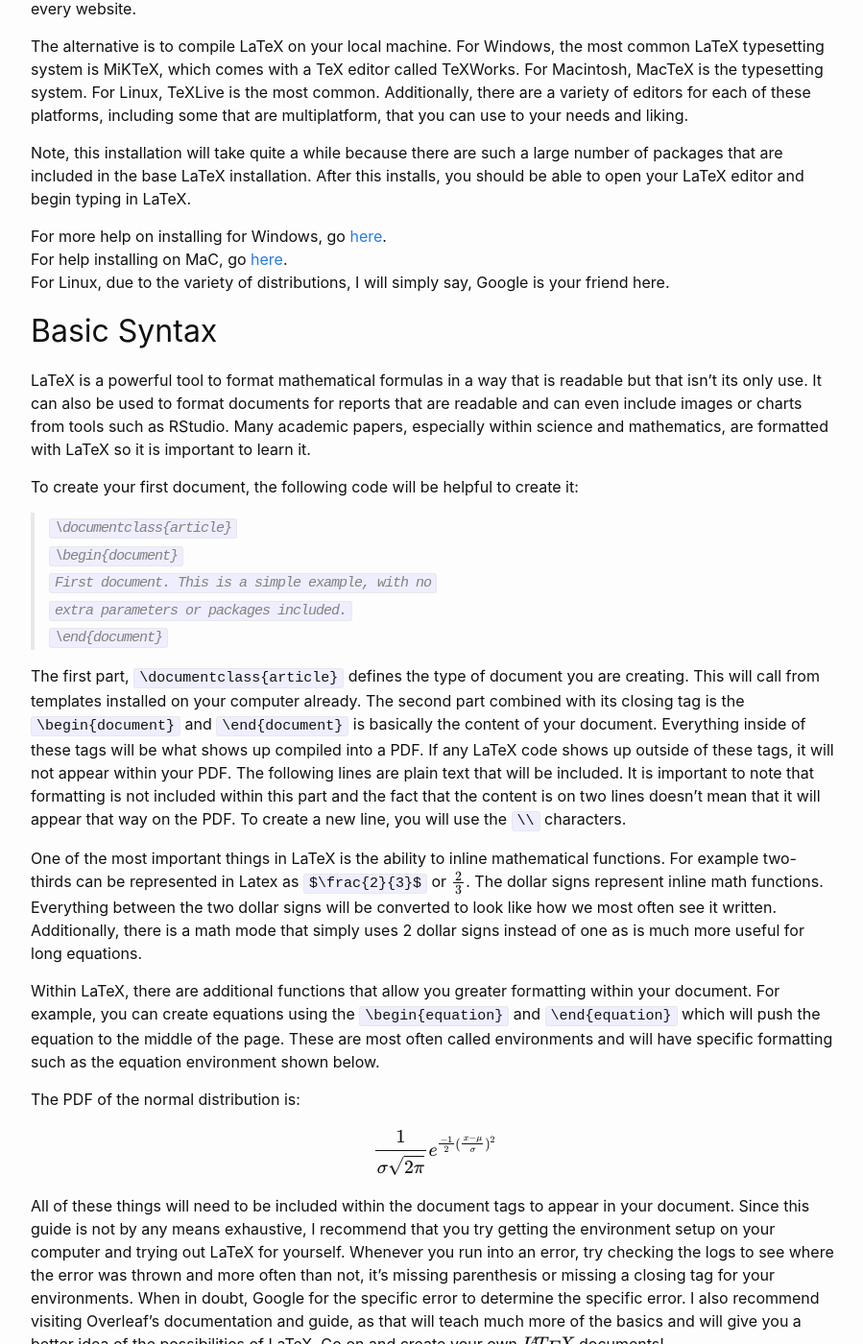
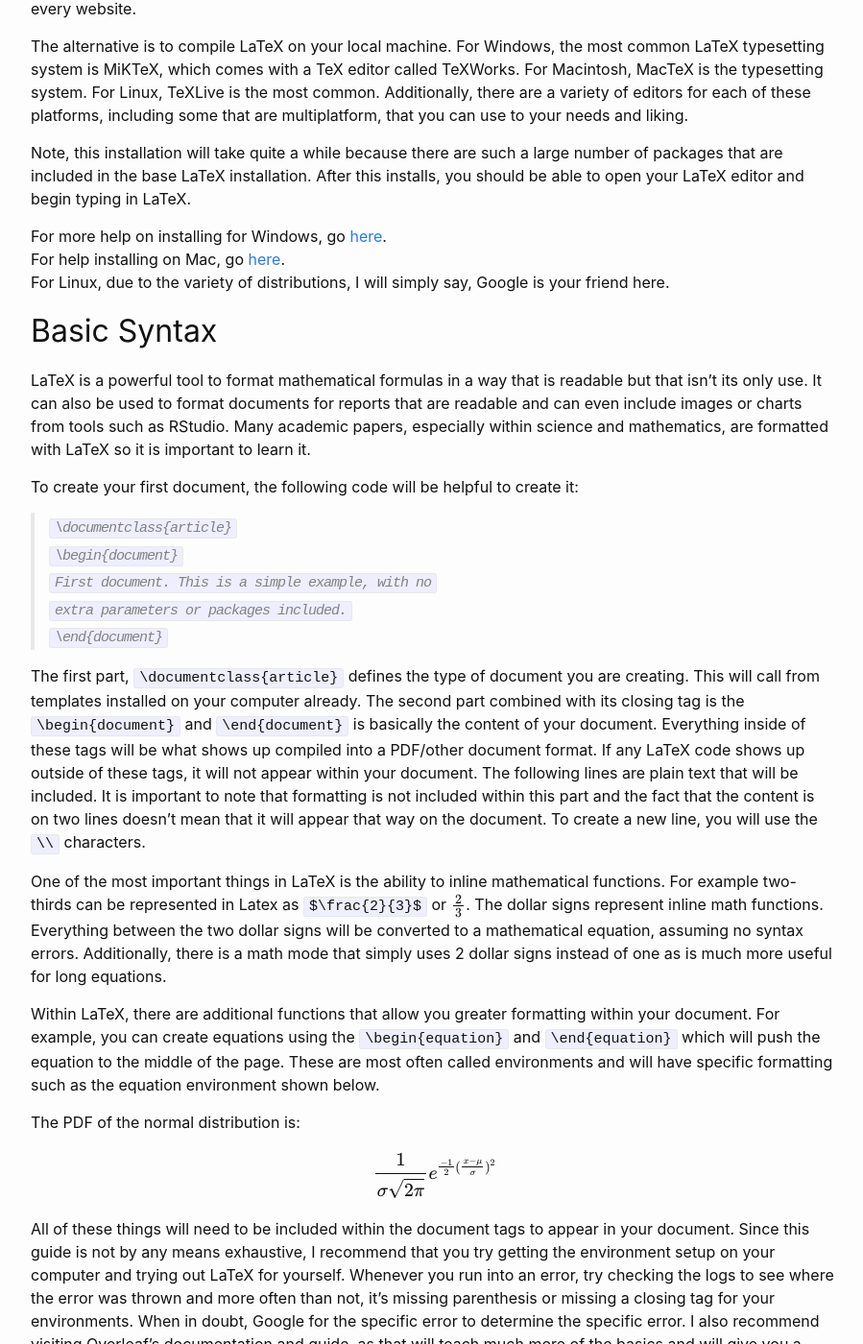
Before and after one commit to micsport13/stat386-projects, a Jekyll site: the page built from _posts/2022-09-22-first-post.md, in a window 1280 px wide and 1400 px high, scrolled down 848 px. Shown: the whole window at 96% size, without its empty margins (188-1087 px from the left). Built offline with Jekyll 4.4.1, drawn with Linux system fonts in a browser that asks for light colours; formulas are drawn with MathJax 3; comment, search, counter and statistics services are not loaded; some of the changed text lies outside the part shown.

Commit message:
Correcting errors in the blog post

```diff
--- a/_posts/2022-09-22-first-post.md
+++ b/_posts/2022-09-22-first-post.md
@@ -17,7 +17,7 @@ The alternative is to compile LaTeX on your local machine.  For Windows, the mos
 Note, this installation will take quite a while because there are such a large number of packages that are included in the base LaTeX installation.  After this installs, you should be able to open your LaTeX editor and begin typing in LaTeX.
 
 For more help on installing for Windows, go <a href="https://miktex.org/howto/install-miktex">here</a>.\
-For help installing on MaC, go <a href="https://www.tug.org/mactex/index.html">here</a>.\
+For help installing on Mac, go <a href="https://www.tug.org/mactex/index.html">here</a>.\
 For Linux, due to the variety of distributions, I will simply say, Google is your friend here.
 
 ## Basic Syntax
@@ -31,9 +31,9 @@ To create your first document, the following code will be helpful to create it:
 > `extra parameters or packages included.`\
 > `\end{document}`
 
-The first part, `\documentclass{article}` defines the type of document you are creating.  This will call from templates installed on your computer already.  The second part combined with its closing tag is the `\begin{document}` and `\end{document}` is basically the content of your document.  Everything inside of these tags will be what shows up compiled into a PDF.  If any LaTeX code shows up outside of these tags, it will not appear within your PDF.  The following lines are plain text that will be included.  It is important to note that formatting is not included within this part and the fact that the content is on two lines doesn't mean that it will appear that way on the PDF.  To create a new line, you will use the `\\` characters.
+The first part, `\documentclass{article}` defines the type of document you are creating.  This will call from templates installed on your computer already.  The second part combined with its closing tag is the `\begin{document}` and `\end{document}` is basically the content of your document.  Everything inside of these tags will be what shows up compiled into a PDF/other document format.  If any LaTeX code shows up outside of these tags, it will not appear within your document.  The following lines are plain text that will be included.  It is important to note that formatting is not included within this part and the fact that the content is on two lines doesn't mean that it will appear that way on the document.  To create a new line, you will use the `\\` characters.
 
-One of the most important things in LaTeX is the ability to inline mathematical functions.  For example two-thirds can be represented in Latex as `$\frac{2}{3}$` or $\frac{2}{3}$.  The dollar signs represent inline math functions.  Everything between the two dollar signs will be converted to look like how we most often see it written.  Additionally, there is a math mode that simply uses 2 dollar signs instead of one as is much more useful for long equations.
+One of the most important things in LaTeX is the ability to inline mathematical functions.  For example two-thirds can be represented in Latex as `$\frac{2}{3}$` or $\frac{2}{3}$.  The dollar signs represent inline math functions.  Everything between the two dollar signs will be converted to a mathematical equation, assuming no syntax errors.  Additionally, there is a math mode that simply uses 2 dollar signs instead of one as is much more useful for long equations.
 
 Within LaTeX, there are additional functions that allow you greater formatting within your document.  For example, you can create equations using the `\begin{equation}` and `\end{equation}` which will push the equation to the middle of the page.  These are most often called environments and will have specific formatting such as the equation environment shown below.
 
```
Also changed, not shown: other parts of _posts/2022-09-22-first-post.md (+1 -1 lines).
